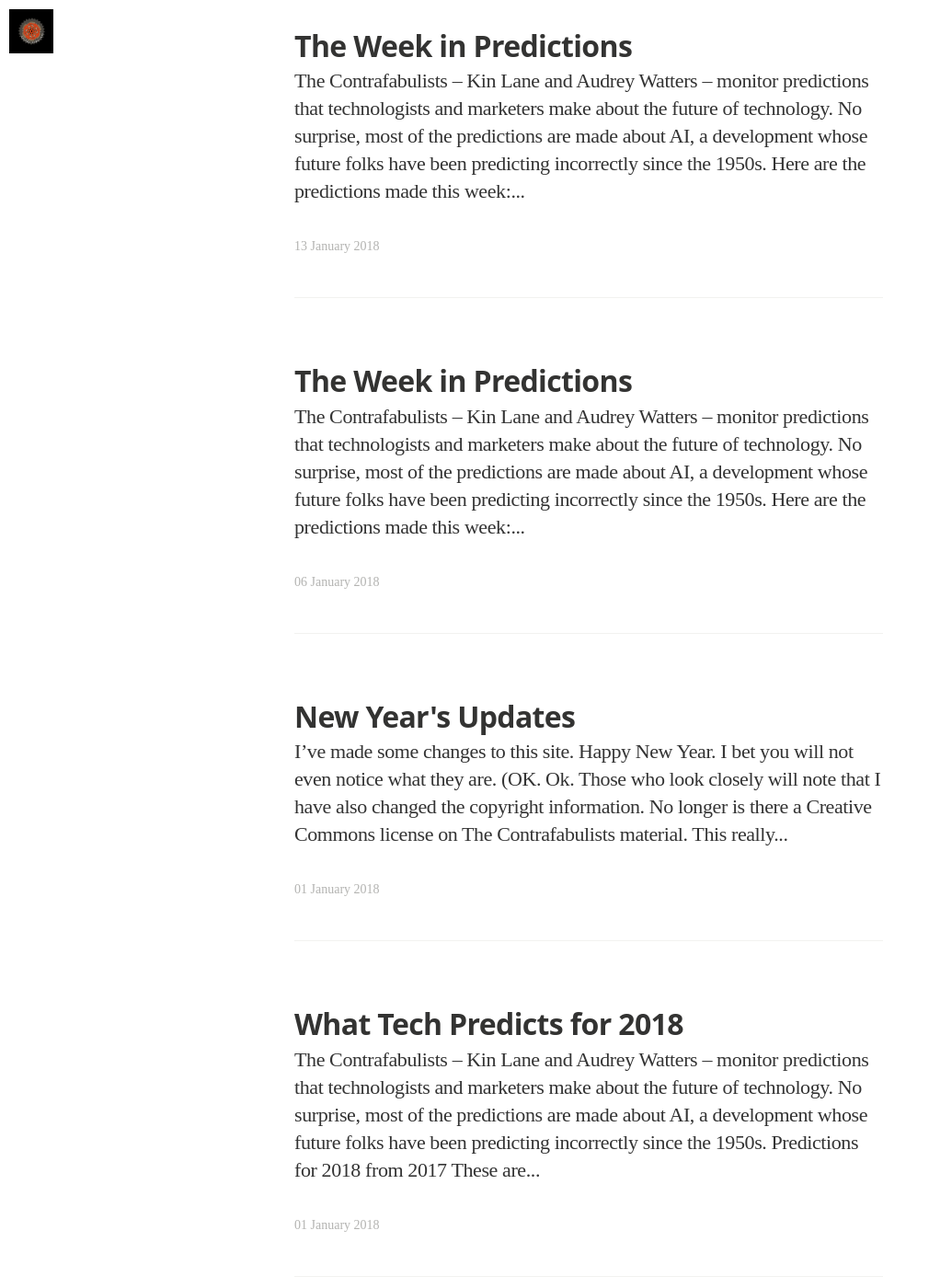
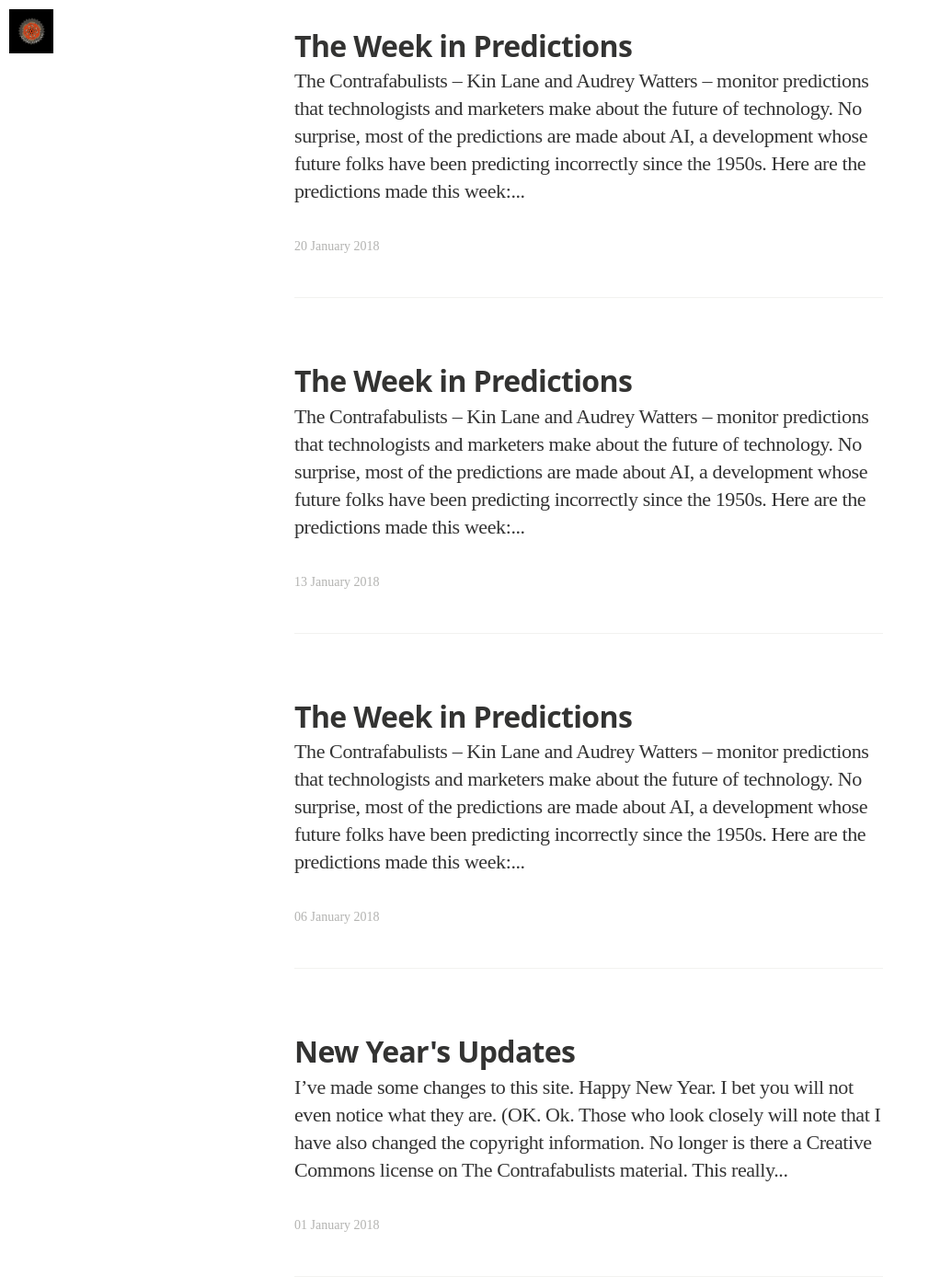
Before and after one commit to Contrafabulists/predictions, a Jekyll site: the page built from blog/index.html, in a window 1280 px wide and 1400 px high, scrolled down 841 px. Shown: the whole window at 92% size, without its empty margins (0-1010 px from the left). Built offline with Jekyll 4.4.1, drawn with Linux system fonts in a browser that asks for light colours; nearby versions of some CDN libraries; some web fonts are replaced; the list of posts is cut into pages by our own code; some of the changed text lies outside the part shown.

Commit message:
new article

```diff
--- /dev/null
+++ b/_posts/2018-01-20-week-in-predictions.html
@@ -0,0 +1,19 @@
+---
+layout: post
+title: "The Week in Predictions"
+date: 2018-01-20 10:20:00 +0000
+tags:
+image: https://s3.amazonaws.com/contrafabulists/2018-01-20-owl.jpg
+imagecredits: https://www.flickr.com/photos/juliom/31865172033
+---
+<p><em><a href="http://contrafabulists.com">The Contrafabulists</a> &#8211; <a href="http://kinlane.com">Kin Lane</a> and <a href="http://audreywatters.com">Audrey Watters</a> &#8211; monitor predictions that technologists and marketers make about the future of technology. No surprise, most of the predictions are made about AI, a development whose future folks have been predicting incorrectly since the 1950s.</em></p>
+
+<p><em>Here are the predictions made this week:</em></p>
+
+<p><a href="https://qz.com/1179753/by-2020-renewable-electricity-will-be-consistently-cheaper-than-fossil-fuel-power/">According to Quartz</a>, &#8220;Electricity from all forms of renewables will be consistently cheaper than fossil fuels by 2020.&#8221;</p>
+
+<p>&#8220;Norway Is Aiming for All of Its Short Flights to be Electric by 2040,&#8221; <a href="https://futurism.com/norway-aiming-short-flights-electric-2040/">says Futurism.com</a>.</p>
+
+<p><a href="http://www.gettingsmart.com/2018/01/not-much-new-in-edtech-in-2017-3-things-could-change-that-in-2018/">According to education investor Tom Vander Ark</a>, &#8220;Not Much New in EdTech in 2017; 3 Things Could Change That in 2018.&#8221;</p>
+
+<p>The Detroit Auto Show was held this past week, so lots of predictions in the news this week about the future of cars: electric, self-driving, and so on. Like this one, <a href="https://www.axios.com/ford-electric-vehicles-2022-a35cae32-ae10-42c2-8026-a39cdb69dc88.html">in Axios</a>, for example: &#8220;Ford plans 16 fully electric vehicle models by 2022.&#8221;</p>
--- a/index.html
+++ b/index.html
@@ -7,7 +7,7 @@
 
 <p>This Contrafabulist project will track the predictions being made about the future of science and technology. Who's right? Who's wrong? And who are the loudest voices shaping not so much the future itself as much as our <em>imagination</em> about what the future is supposed to look like?</p>
 
-<p><strong>The Week in Predictions</strong>: <a href="http://predictions.contrafabulists.com/2018/01/13/week-in-predictions">13 January 2018</a></p>
+<p><strong>The Week in Predictions</strong>: <a href="http://predictions.contrafabulists.com/2018/01/20/week-in-predictions">20 January 2018</a></p>
 
 <p><strong>The Year in Predictions</strong>: <a href="http://predictions.contrafabulists.com/2018/01/01/2018-in-predictions">What Tech Predicts for 2018</a></p>
 
```
